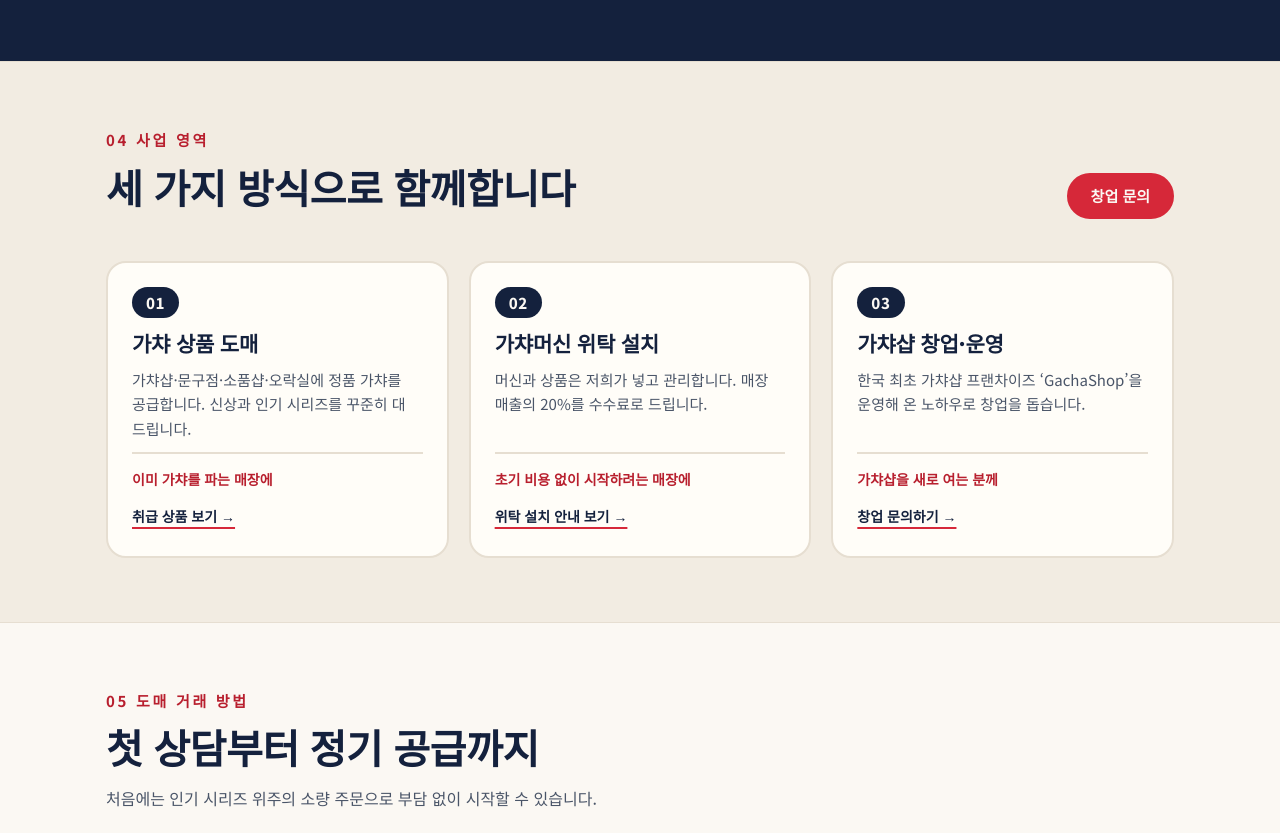
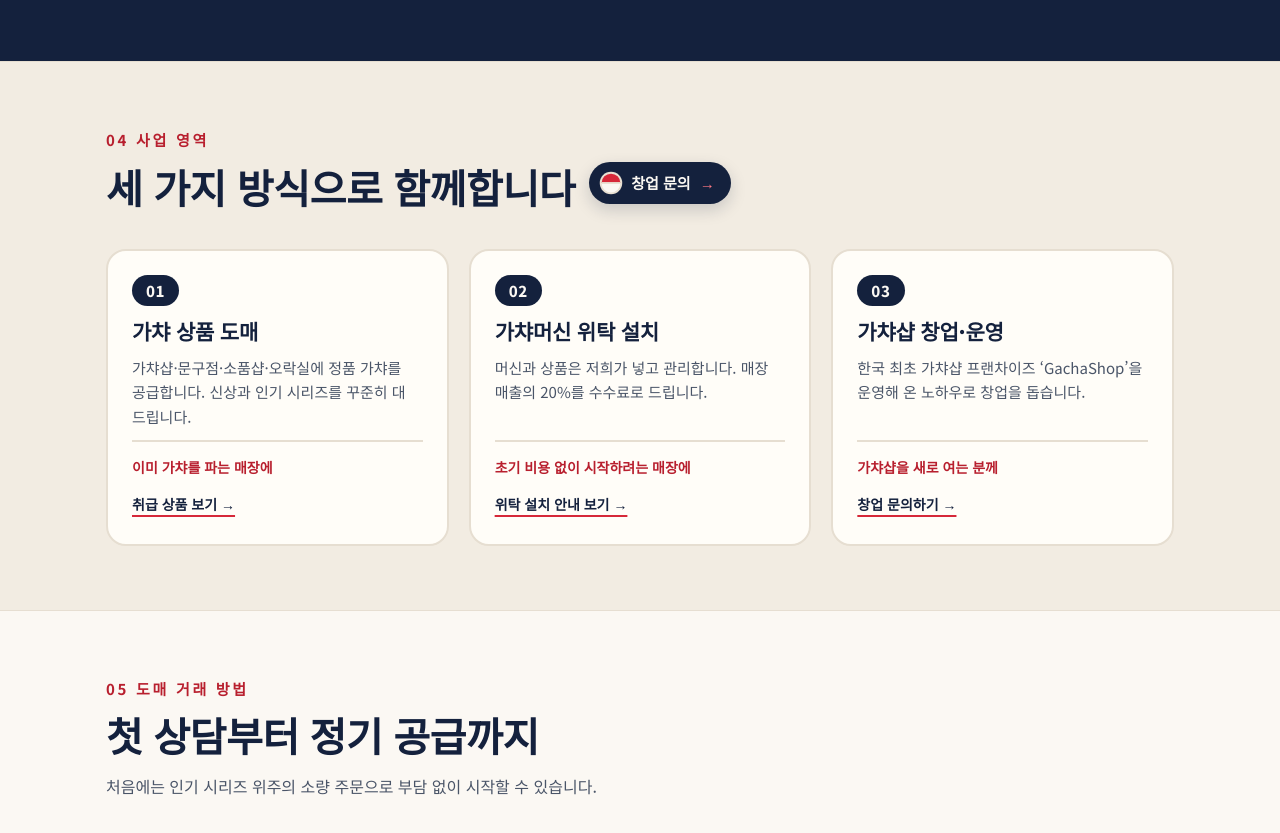
Before and after one commit to elkyy88/gacha.co.kr, a plain HTML site: page about.html in a window 1280 px wide. Shown: the part 1811-2644 px from the top of the page. Drawn offline with Linux system fonts and the light colour scheme.

Commit message:
사업 영역: 창업 문의를 제목 바로 옆 남색 캡슐 버튼으로
Co-Authored-By: Claude Opus 5.5 <noreply@anthropic.com>
Claude-Session: https://claude.ai/code/session_01KyhBxSRZ6hFyi5i3nNAfSX

```diff
--- a/about.html
+++ b/about.html
@@ -425,13 +425,23 @@ th{background:var(--tint);color:var(--brand-ink)}
 .swipe-hint{display:none}
 @media (max-width:640px){ .swipe-hint{display:flex} }
 
-/* 사업 영역: 제목 오른쪽에 창업 문의 버튼 */
-.section-head.head-row{max-width:none;display:flex;flex-wrap:wrap;align-items:flex-end;justify-content:space-between;gap:14px 24px}
-.section-head.head-row .head-txt{max-width:640px;min-width:0}
-.section-head.head-row .btn{flex:none;margin-bottom:6px}
+/* 사업 영역: 제목 바로 옆에 붙는 창업 문의 (남색 알약 + 캡슐 그림) */
+.section-head.has-ask{max-width:none}
+.head-line{margin:8px 0 12px}
+.head-line h2{display:inline;margin:0;vertical-align:middle}
+.ask-pill{display:inline-flex;align-items:center;gap:8px;vertical-align:middle;margin-left:14px;position:relative;top:-4px;height:42px;padding:0 16px 0 10px;
+  border-radius:999px;background:var(--brand);color:var(--cream);font-size:15px;font-weight:700;line-height:1;text-decoration:none;white-space:nowrap;
+  box-shadow:0 6px 16px rgba(20,33,61,.18);transition:background .15s,transform .15s}
+.ask-pill:hover{background:var(--brand-2);transform:translateY(-1px)}
+.ask-pill .cap-ico{width:24px;height:24px;--cap-ink:#E9E0D2}
+.ask-pill .arr{color:var(--accent-pop);font-weight:800;margin-left:1px}
 .m-br{display:none}
-@media (max-width:640px){ .m-br{display:inline} }
-@media (max-width:640px){ .section-head.head-row{flex-wrap:nowrap;gap:12px} .section-head.head-row .head-txt{flex:1} .section-head.head-row .btn{margin-bottom:4px;padding:9px 15px;font-size:14px} }
+@media (max-width:640px){
+  .m-br{display:inline}
+  .head-line{margin:6px 0 10px}
+  .ask-pill{height:36px;font-size:14px;gap:6px;margin-left:10px;padding:0 13px 0 8px;top:-3px}
+  .ask-pill .cap-ico{width:20px;height:20px}
+}
 </style>
 </head>
 <body>
@@ -552,12 +562,9 @@ th{background:var(--tint);color:var(--brand-ink)}
 
   <section class="band tint" id="business">
     <div class="wrap">
-      <div class="section-head head-row">
-        <div class="head-txt">
-          <span class="eyebrow">04 사업 영역</span>
-          <h2>세 가지 방식으로<br class="m-br"> 함께합니다</h2>
-        </div>
-        <a class="btn btn-primary" href="business.html#contact">창업 문의</a>
+      <div class="section-head has-ask">
+        <span class="eyebrow">04 사업 영역</span>
+        <div class="head-line"><h2>세 가지 방식으로<br class="m-br"> 함께합니다</h2><a class="ask-pill" href="business.html#contact"><svg class="cap-ico" aria-hidden="true"><use href="#cap"/></svg>창업 문의<span class="arr" aria-hidden="true">→</span></a></div>
       </div>
       <div class="areas m-swipe">
         <article class="area">
```
Also changed, not shown: index.html (+19 -12 lines).
